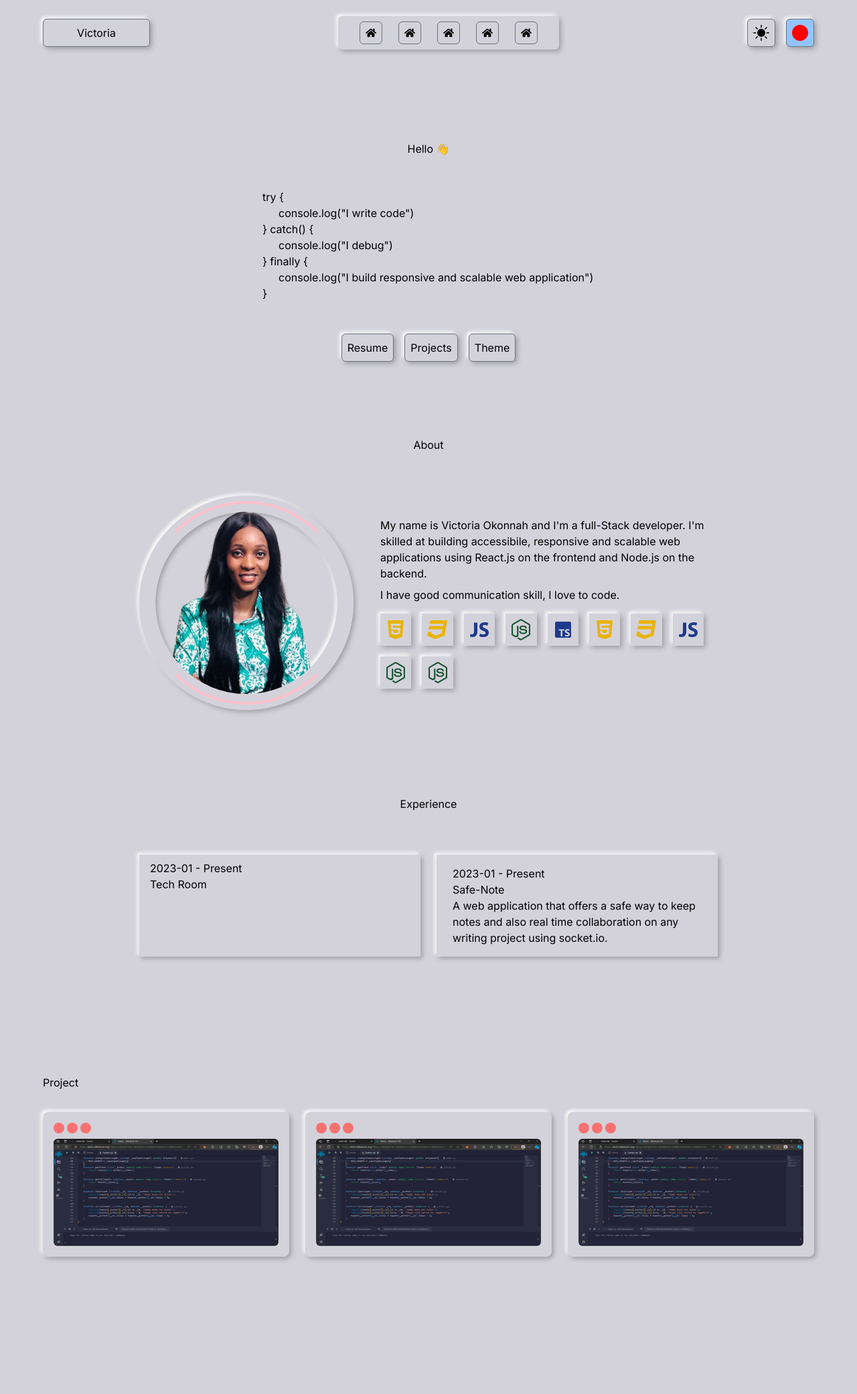
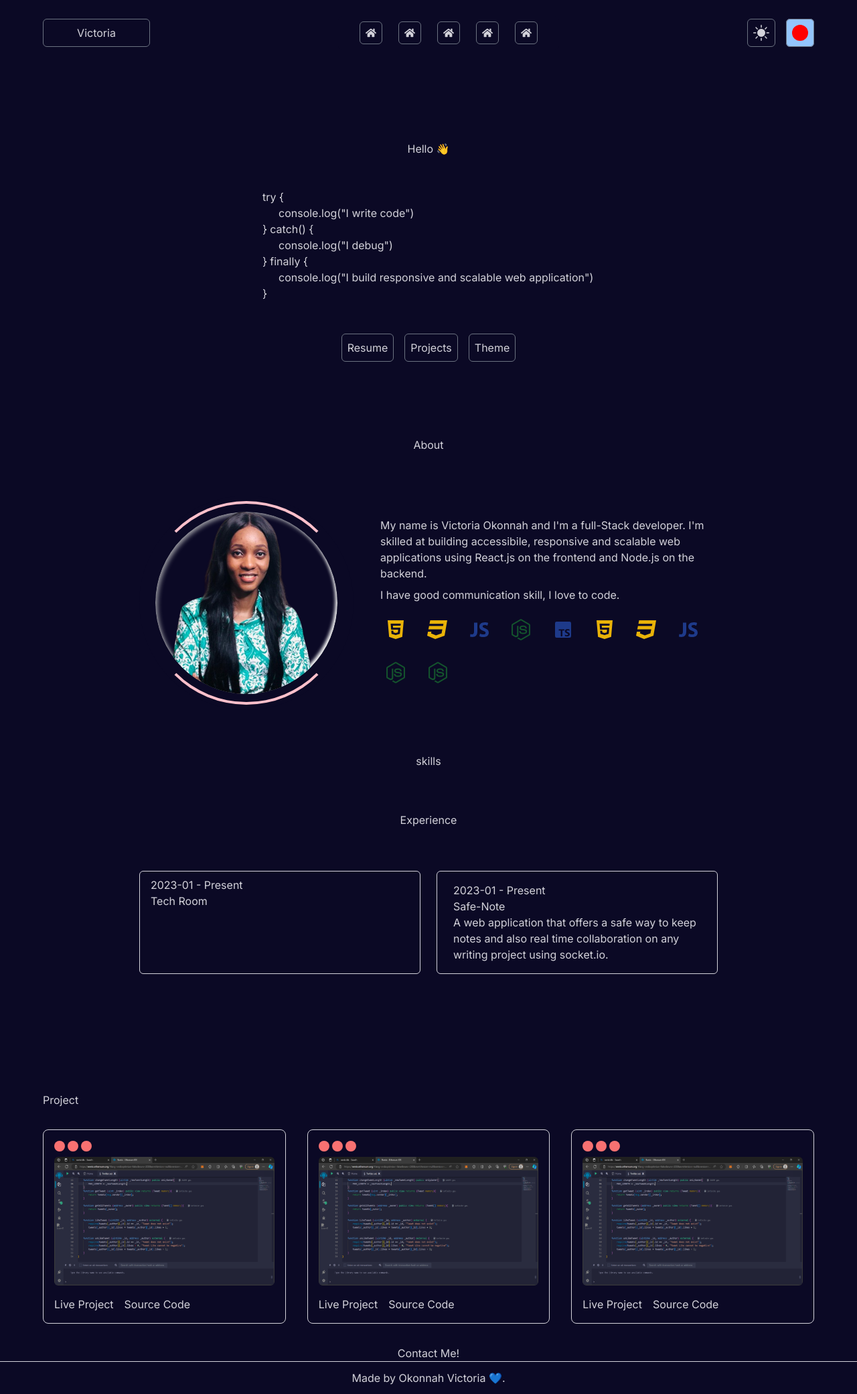
Before and after one commit to Vhickyy/my_portfolio, a Next.js app: page / in a window 1280 px wide. Shown: the whole page at 67% size. Before the commit the page ends 1908 px from the top, so only its background shows below. Built offline with nearby package versions, Linux system fonts and the light colour scheme.

Commit message:
added contact section and testing dark mode

```diff
--- a/src/app/globals.css
+++ b/src/app/globals.css
@@ -13,18 +13,21 @@ background: #1d1a39;
 box-shadow:  15px 15px 30px #141228,
              -15px -15px 30px #26224a; */
 :root {
-  --backgroundColor: #d3d2da;
+  /* --backgroundColor: #d3d2da;
   --shadow: 3px 3px 7px #9e9ea4,
   -3px -3px 5px #ffffff;
-  /* --backgroundColor: #1d1a39;
-  --shadow: 3px 3px 7px #16142b,
-  -3px -3px 5px #242147; */
+  --textColor: #1d1a39;  */
+  --textColor: #d3d2da;
+  --backgroundColor: #0b0925;
+  --shadow: none;
 }
 
 .dark{
   --backgroundColor: #1d1a39;
-  --shadow: 3px 3px 7px #16142b,
-  -3px -3px 5px #242147;
+  /* --shadow: 3px 3px 7px #16142b,
+  -3px -3px 5px #242147; */
+  --shadow: none;
+  --textColor: #d3d2da;
 }
 
 .shadow{
--- a/src/app/layout.tsx
+++ b/src/app/layout.tsx
@@ -19,7 +19,7 @@ export default function RootLayout({
   return (
     <html lang="en">
       <PortfolioContextProvider>
-        <body className={`${inter.className} bg-bgColor max-w-[1400px] mx-auto`}>{children}</body>
+        <body className={`${inter.className} bg-bgColor max-w-[1400px] mx-auto text-textColor`}>{children}</body>
       </PortfolioContextProvider>
     </html>
   )
--- a/src/app/page.tsx
+++ b/src/app/page.tsx
@@ -1,8 +1,11 @@
 import About from '@/components/About';
+import Contact from '@/components/Contact';
 import Experience from '@/components/Experience';
+import Footer from '@/components/Footer';
 import Header from '@/components/Header';
 import Hero from '@/components/Hero';
 import Project from '@/components/Project';
+import Skills from '@/components/Skills';
 import Image from 'next/image'
 
 export default function Home() {
@@ -14,9 +17,12 @@ export default function Home() {
       <Hero/>
       {/* <main className="max-w-[1440px] w-[90%] xl:w-[85%] mx-auto"> */}
         <About />
+        <Skills/>
         <Experience/>
         <Project/>
+        <Contact/>
       {/* </main> */}
+      <Footer/>
     </>
   )
 }
--- a/src/components/About.tsx
+++ b/src/components/About.tsx
@@ -53,7 +53,7 @@ const About = () => {
     // ]
   return (
     <section className="w-full xl:w-[90%] mx-auto">
-        <main className='w-[85%] md:w-[90%] lg:w-[80%] xl:w-[75%] mx-auto'>
+        <main className='w-[80%] md:w-[90%] lg:w-[80%] xl:w-[75%] mx-auto'>
             <h1 className='text-center'>About</h1>
             <section className='py-[4rem] flex flex-col gap-8 lg:gap-10 md:flex-row items-center '>
                 <motion.aside className='relative flex justify-center items-center'
@@ -64,7 +64,7 @@ const About = () => {
                     <div className='absolute border-rotate w-[19rem] h-[19rem]'></div>
                     <div className='w-[20rem] h-[20rem] mx-auto rounded-full overflow-hidden border-[1.5rem]  border-bgColor shadow  flex justify-center items-center'>
                         <div className='rounded-full inset-shadow h-full w-full'>
-                            <Image src={MyImg} alt='Victoria' className=' inset-0 object-cover w-full h-full'/>
+                            <Image src={MyImg} alt='Victoria' className=' object-cover w-full h-full'/>
                         </div>
                     </div>
                 </motion.aside>
--- /dev/null
+++ b/src/components/Contact.tsx
@@ -0,0 +1,13 @@
+import React from 'react'
+
+const Contact = () => {
+  return (
+    <section className="w-full mx-auto">
+        <div>
+        <h1 className='text-center'>Contact Me!</h1>
+        </div>
+    </section>
+  )
+}
+
+export default Contact
--- a/src/components/Experience.tsx
+++ b/src/components/Experience.tsx
@@ -7,11 +7,11 @@ const Experience = () => {
             <div>
                 <h2 className='text-center'>Experience</h2>
                 <div className='grid gap-6 py-[4rem] sm:grid-cols-2'>
-                    <div className='shadow px-4 py-2'>
+                    <div className='shadow px-4 py-2 border border-textColor rounded-md'>
                         <p>2023-01 - Present</p>
                         <p>Tech Room</p>
                     </div>
-                    <div className='shadow px-6 py-4'>
+                    <div className='shadow px-6 py-4 border border-textColor rounded-md'>
                         <p>2023-01 - Present</p>
                         <p>Safe-Note</p>
                         <p>A web application that offers a safe way to keep notes and also real time collaboration on any writing project using socket.io.</p>
--- /dev/null
+++ b/src/components/Footer.tsx
@@ -0,0 +1,11 @@
+import React from 'react'
+
+const Footer = () => {
+  return (
+    <footer className='text-center py-3 border-t border-textColor'>
+        Made by Okonnah Victoria 💙.
+    </footer>
+  )
+}
+
+export default Footer
--- a/src/components/Header.tsx
+++ b/src/components/Header.tsx
@@ -9,10 +9,10 @@ const Header = () => {
     const headerRef = useRef<HTMLHeadElement>(null);
     const [mobileMenu,setMobileMenu] = useState(false);
     const {color,toggleColor,showColor} = usePortfolioContext();
-    let position = 0;
+    const [position,setPosition] = useState(0)
 
     const scroll = () => {
-        const scrolling = window.pageYOffset ;
+        const scrolling = window.pageYOffset;
         if(headerRef.current){
             if(scrolling > position){
                 headerRef.current.classList.add("sticky-cl");
@@ -23,14 +23,15 @@ const Header = () => {
             if(position <= 20){
                 headerRef.current.style.boxShadow = "none";
             }
-            position = scrolling;
+            setPosition(scrolling)
         }
     }
+
 
     useEffect(()=>{
         window.addEventListener("scroll",scroll)
         return () => window.removeEventListener("scroll",scroll)
-    },[])
+    },[position])
 
     const toggleMobileMenu = () => {
         setMobileMenu(pre=>!pre)
@@ -52,18 +53,18 @@ const Header = () => {
                 </div>
             </div>
             {/* desktop nav */}
-            <div className={`shadow bg-bgColor hidden md:flex items-center rounded-md gap-6 py-2 px-8 `}>
+            <section className={`shadow bg-bgColor hidden md:flex items-center rounded-md gap-6 py-2 px-8 `}>
                 {navLinks.map((_link,index)=>{
                     return (
                         <button key={index} className='border border-gray-500 p-2 rounded-md' >
                             <FaHome />
                         </button>
                 )})}
-            </div>
+            </section>
             {/* third flex item */}
-            <div className='flex gap-4'>
+            <section className='flex gap-4'>
                 {/* mobile nav */}
-                <div className={` shadow bg-bgColor  grid items-center rounded-md relative md:hidden`} onClick={toggleMobileMenu}>
+                <aside className={` shadow bg-bgColor  grid items-center rounded-md relative md:hidden`} onClick={toggleMobileMenu}>
                     <button className='border border-gray-500 p-2 rounded-md '>
                         <div className='h-6 w-6 bg-red-400 rounded-full'></div>
                     </button>
@@ -75,15 +76,15 @@ const Header = () => {
                                 </button>
                         )})}
                     </div>
-                </div>
+                </aside>
                 {/* theme */}
-                <div className={` shadow bg-bgColor  grid items-center rounded-md`}>
+                <figure className={` shadow bg-bgColor  grid items-center rounded-md`}>
                     <button className='border border-gray-500 px-2 p-2 rounded-md'>
                         <BsSunFill className="w-6 h-6"/>
                     </button>
-                </div>
+                </figure>
                 {/* color picker */}
-                <div className={` shadow bg-bgColor grid items-center rounded-md bg-blue-300 relative`}>
+                <aside className={` shadow bg-bgColor grid items-center rounded-md bg-blue-300 relative`}>
                     <button className='border border-gray-500 p-2 rounded-md' onClick={()=>toggleColor()}>
                         <div className='h-6 w-6 rounded-full' style={{backgroundColor: colors[color].color}}></div>
                     </button>
@@ -94,8 +95,8 @@ const Header = () => {
                             )
                         })}
                     </div>
-                </div>
-            </div>
+                </aside>
+            </section>
         </nav>
     </header>
   )
--- a/src/components/Project.tsx
+++ b/src/components/Project.tsx
@@ -4,20 +4,24 @@ import Work from "@/images/remix.png"
 const Project = () => {
   return (
     <section className="w-full mx-auto">
-        <main className='pt-[1rem] pb-[2rem] w-[85%] sm:w-[90%]  mx-auto'>
+        <main className='pt-[1rem] pb-[2rem] w-[80%] sm:w-[90%]  mx-auto'>
             <h2 className='py-[2rem]'>Project</h2>
-            <div className='grid gap-6 sm:grid-cols-2  lg:grid-cols-3'>
+            <div className='grid gap-8 sm:grid-cols-2 lg:grid-cols-3 '>
                 {[1,2,3].map((work,index)=>{
                     return(
-                        <div className='shadow py-4 px-4 rounded-lg' key={index}>
+                        <div className='shadow py-4 px-4 rounded-lg border border-textColor' key={index}>
                             <div className='mb-2 flex gap-1'>
                                 <div className='w-4 h-4 rounded-full bg-red-400'></div>
                                 <div className='w-4 h-4 rounded-full bg-red-400'></div>
                                 <div className='w-4 h-4 rounded-full bg-red-400'></div>
                             </div>
                             <div className='cursor-pointer relative group'>
-                                <Image src={Work} alt='work' className=' w-full h-[10rem] rounded-md '/>
+                                <Image src={Work} alt='work' className=' w-full h-[12rem] rounded-md '/>
                                 <div className='absolute bottom-0 left-0 right-0 bg-[#ffc0cb99] group-hover:top-0'></div>
+                            </div>
+                            <div className='mt-4 flex gap-4'>
+                                <a href="#">Live Project</a>
+                                <a href="#">Source Code</a>
                             </div>
                         </div>)
                 })}
--- /dev/null
+++ b/src/components/Skills.tsx
@@ -0,0 +1,11 @@
+import React from 'react'
+
+const Skills = () => {
+  return (
+    <section className="w-full xl:w-[90%] mx-auto grid place-items-center">
+        skills
+    </section>
+  )
+}
+
+export default Skills
--- a/tailwind.config.ts
+++ b/tailwind.config.ts
@@ -15,6 +15,7 @@ const config: Config = {
       },
       colors: {
         "bgColor": "var(--backgroundColor)",
+        "textColor": "var(--textColor)",
       }
     },
   },
```
